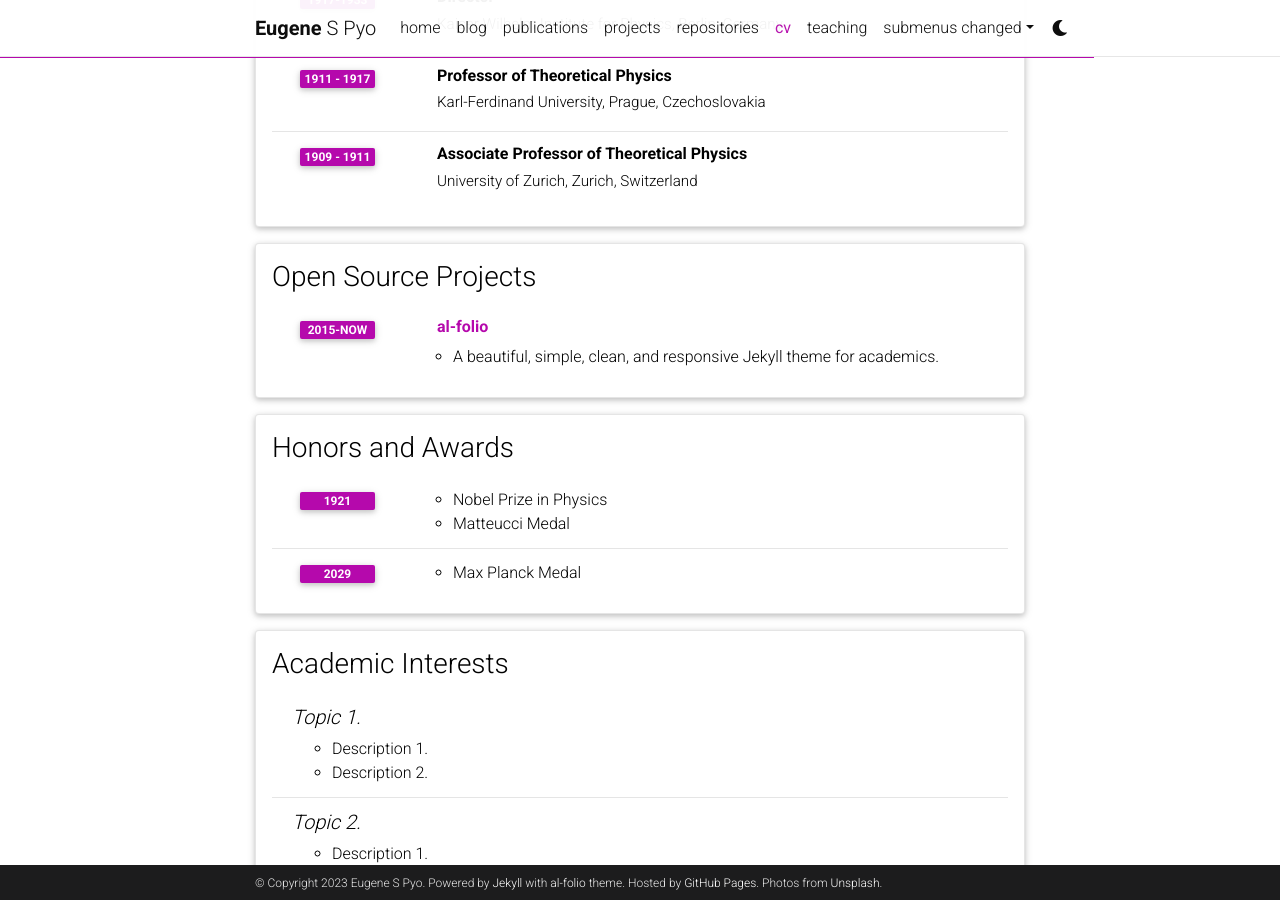
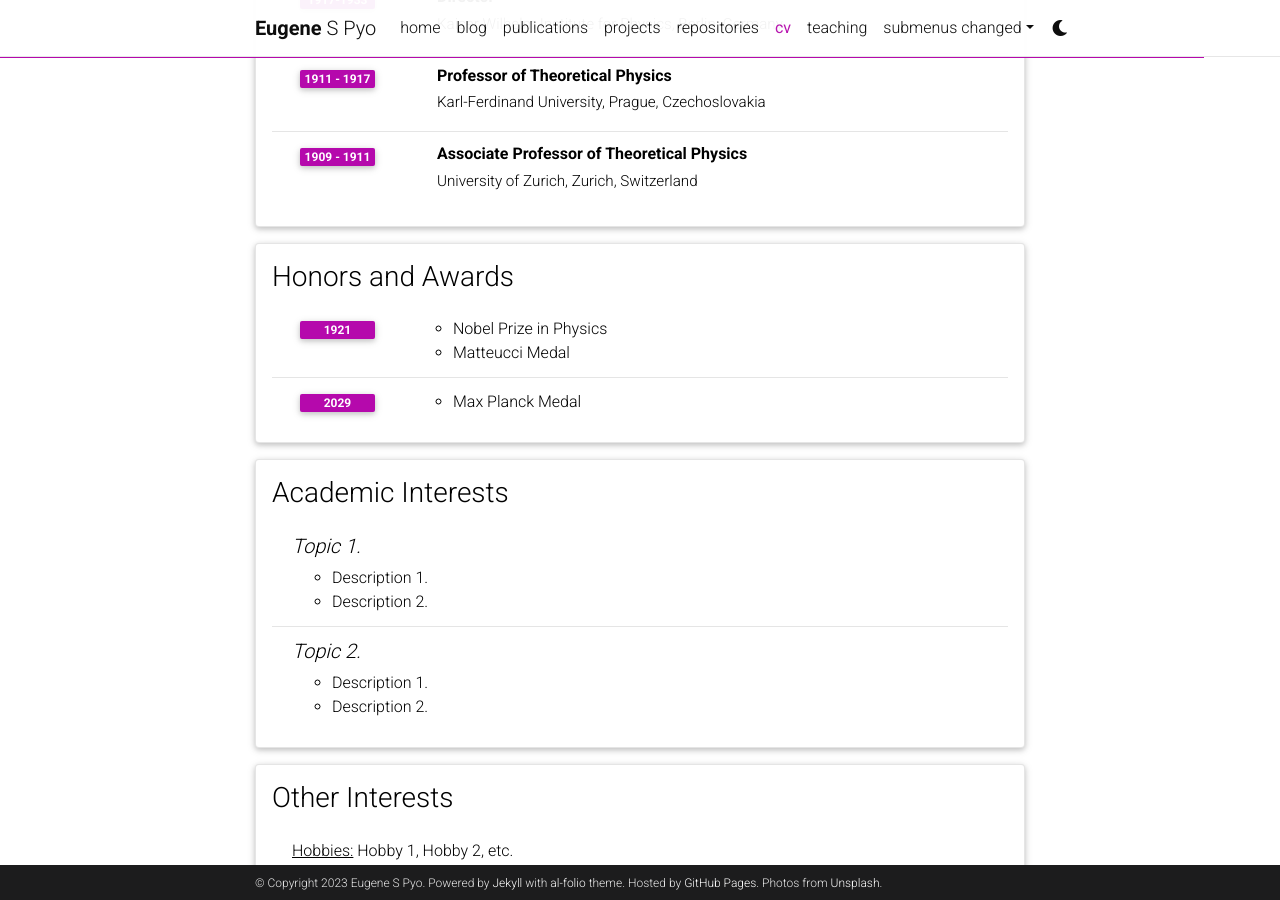
Before and after one commit to eugene-pyo/esp82.github.io, a Jekyll site: the page built from _pages/cv.md, in a window 1280 px wide and 900 px high, scrolled down 1592 px. Built offline with Jekyll 4.4.1, drawn with Linux system fonts in a browser that asks for light colours; comment, search, counter and statistics services are not loaded; a style sheet for code colours, icons or effects is not loaded.

Commit message:
Update cv.yml

```diff
--- a/_data/cv.yml
+++ b/_data/cv.yml
@@ -70,13 +70,6 @@
       institution: University of Zurich, Zurich, Switzerland
       year: 1909 - 1911
 
-- title: Open Source Projects
-  type: time_table
-  contents:
-    - title: <a href="https://github.com/alshedivat/al-folio">al-folio</a>
-      year: 2015-now
-      description: A beautiful, simple, clean, and responsive Jekyll theme for academics.
-
 - title: Honors and Awards
   type: time_table
   contents:
```
